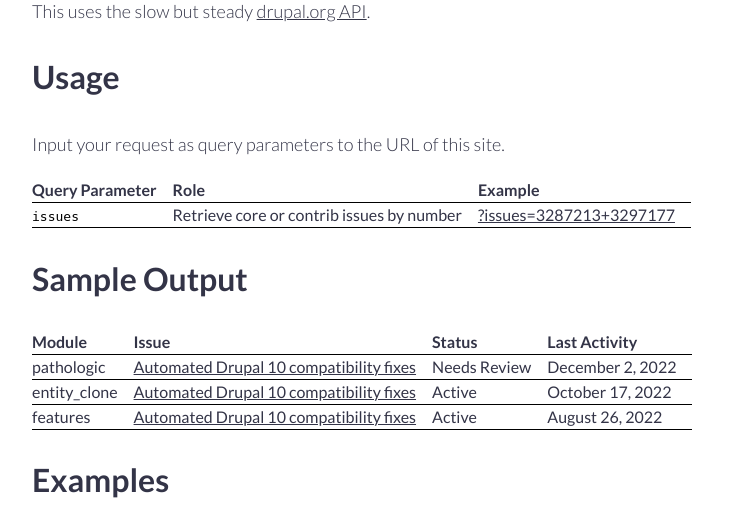
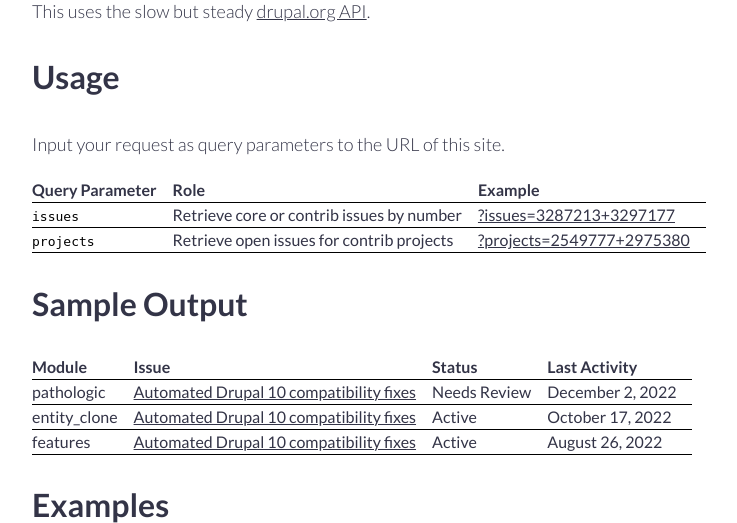
Before and after one commit to markfullmer/drupaldashboard, a PHP site: page / in a window 1280 px wide. Shown: the part 244-767 px from the top of the page, without its empty margins (96-833 px from the left). Run offline with PHP 8.4, Linux system fonts and the light colour scheme.

Commit message:
Support ability to filter by projects

```diff
--- a/public_html/index.php
+++ b/public_html/index.php
@@ -11,7 +11,15 @@ echo '<div class="container">';
 if (isset($_REQUEST['issues'])) {
   $issues = [];
   $issues = explode(' ', $_REQUEST['issues']);
-  $app = new DrupalDashboard($issues);
+  $app = new DrupalDashboard($issues, 'issues');
+  echo '<h1>Drupal Issue Status Dashboard</h1>';
+  echo '<p><a href="/">Home</a> | <a href="https://github.com/markfullmer/drupaldashboard">Source code</a></p>';
+  echo $app->buildTable();
+}
+elseif (isset($_REQUEST['projects'])) {
+  $issues = [];
+  $issues = explode(' ', $_REQUEST['projects']);
+  $app = new DrupalDashboard($issues, 'projects');
   echo '<h1>Drupal Issue Status Dashboard</h1>';
   echo '<p><a href="/">Home</a> | <a href="https://github.com/markfullmer/drupaldashboard">Source code</a></p>';
   echo $app->buildTable();
```
Also changed, not shown: src/DrupalDashboard.php (+25 -1 lines), README.md.
